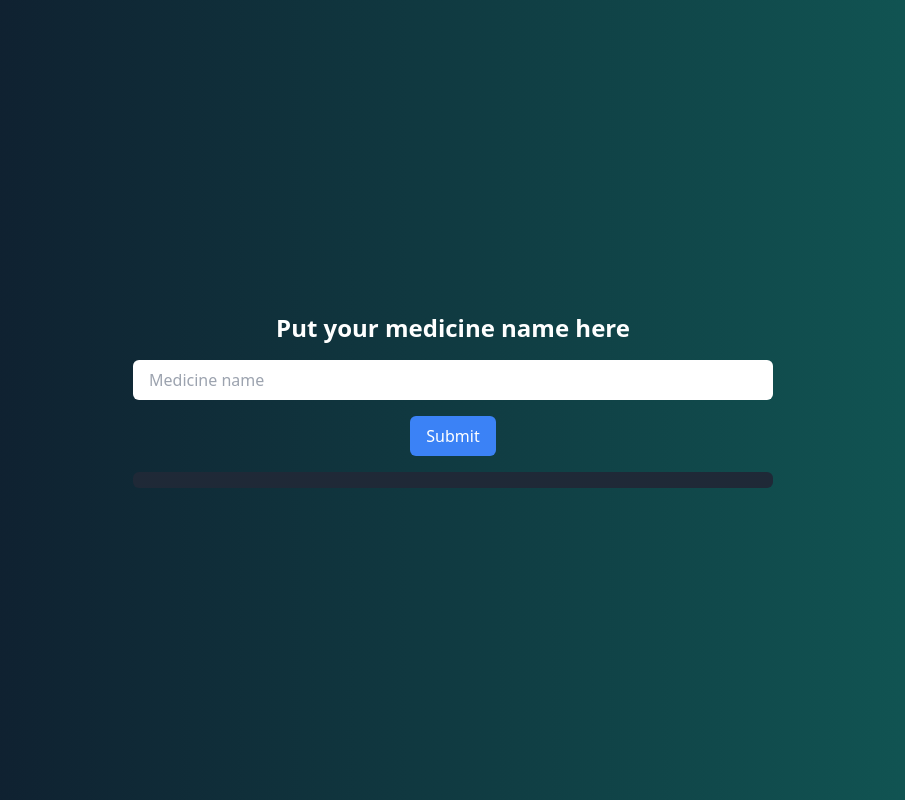
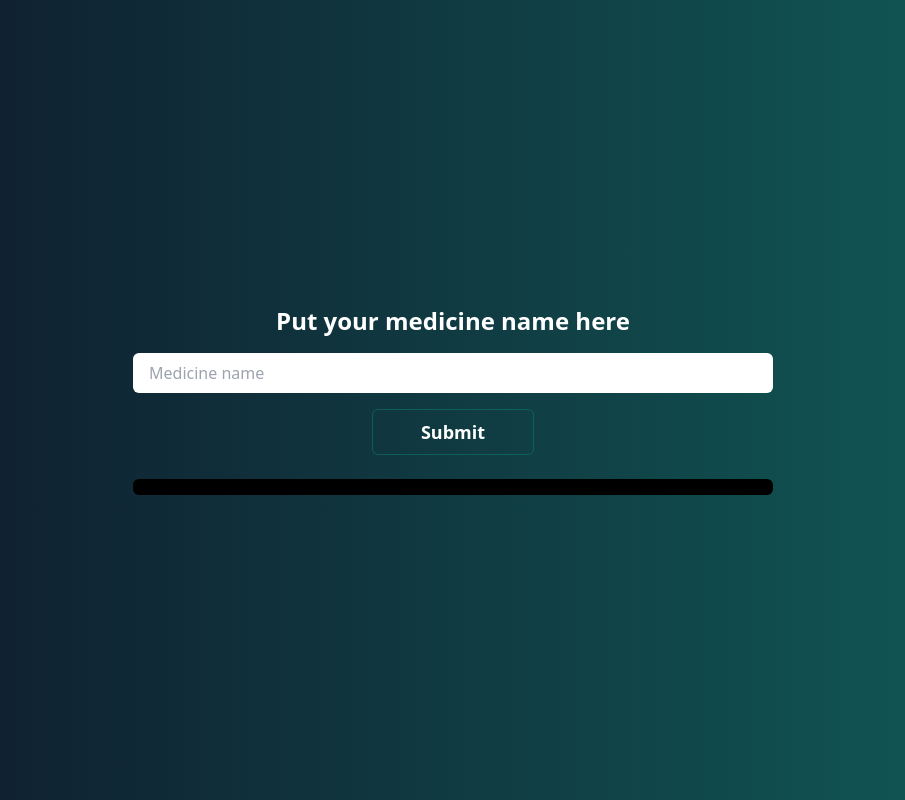
Before and after one commit to manucabral/medinfo, a React (Vite) app: page / in a window 1280 px wide. Shown: the whole page, without its empty margins (187-1092 px from the left). Built offline with nearby package versions, Linux system fonts and the light colour scheme; no server answers.

Commit message:
feat(form): design changes.

```diff
--- a/src/components/Form.jsx
+++ b/src/components/Form.jsx
@@ -35,7 +35,7 @@ export default function Form() {
                 placeholder="Medicine name"
             />
             <button
-                className="px-4 py-2 mt-4 text-white bg-blue-500 rounded-md"
+                className="px-12 py-2 mt-4 text-white font-bold text-lg rounded-md border border-teal-600/40 transition-all hover:border-teal-600"
                 type="button"
                 onClick={handleGenerate}
             >
@@ -44,7 +44,7 @@ export default function Form() {
             {loading ? (
                 <p className="mt-4 text-white">Cargando...</p>
             ) : (
-                <p className="w-1/2 px-4 py-2 mt-4 text-white bg-gray-800 rounded-md">
+                <p className="w-1/2 px-2 py-2 mt-6 text-white bg-black rounded-md">
                     {data}
                 </p>
             )}
```
